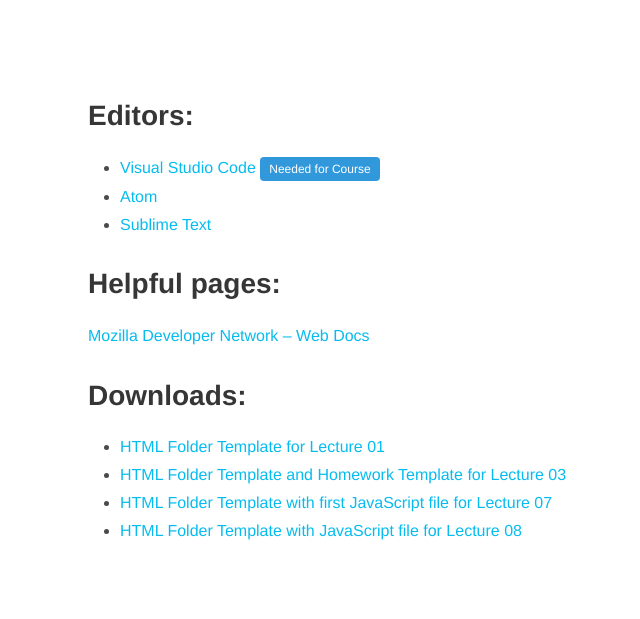
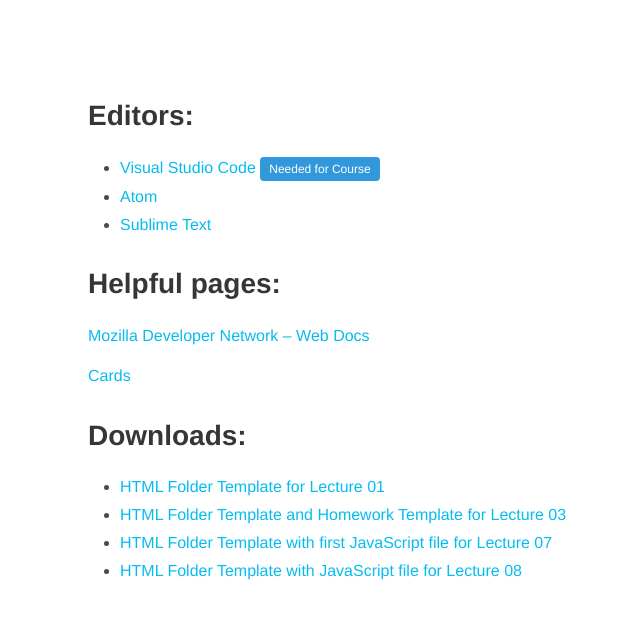
Before and after one commit to Jones-S/web-dev-zhdk-2021, a website: page docs/pages/resources.html in a window 1280 px wide. Shown: the part 185-804 px from the top of the page, without its empty margins (0-640 px from the left). Drawn offline with Linux system fonts and the light colour scheme.

Commit message:
test: test github pages deploy status and add link to test site

```diff
--- a/docs/pages/resources.html
+++ b/docs/pages/resources.html
@@ -85,6 +85,7 @@
 
         <h2 class="subtitle">Helpful pages:</h2>
         <p><a href="https://developer.mozilla.org/en-US">Mozilla Developer Network – Web Docs</a></p>
+        <p><a href="./cards.html">Cards</a></p>
 
         <h2 class="subtitle">Downloads:</h2>
         <ul>
```
